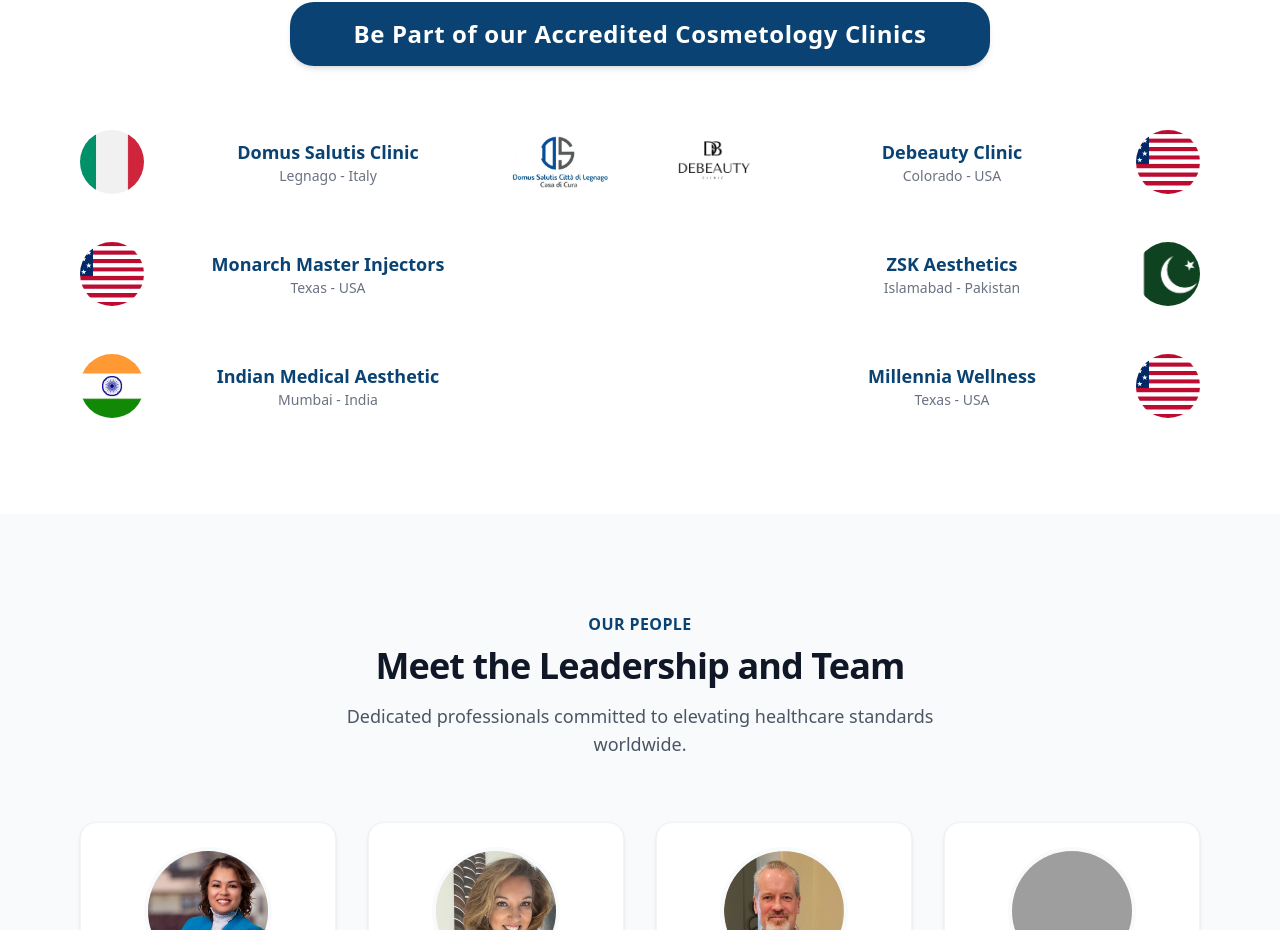
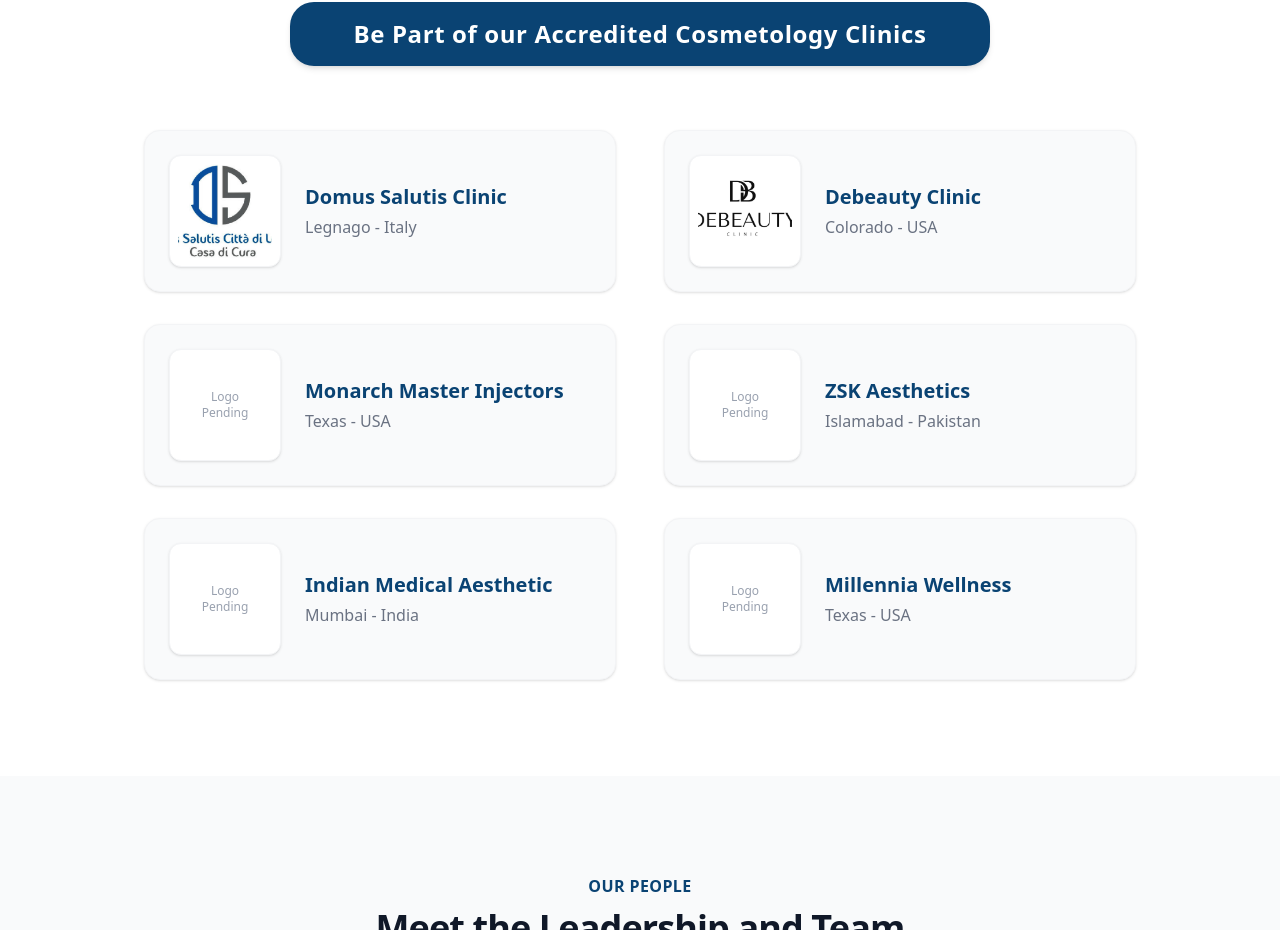
Before and after one commit to aaaacreditation/healthcare, a Next.js app: page / in a window 1280 px wide. Shown: the part 5451-6381 px from the top of the page. Built offline with nearby package versions, Linux system fonts and the light colour scheme; grey boxes are pictures that could not be loaded.

Commit message:
style: remove flags and show logos in structured view

```diff
--- a/app/components/Testimonials.tsx
+++ b/app/components/Testimonials.tsx
@@ -5,44 +5,32 @@
     {
         name: "Domus Salutis Clinic",
         location: "Legnago - Italy",
-        flag: "/accreditedorganizations/flag/italy.png",
         logo: "/accreditedorganizations/domus.jpeg",
-        layout: "left"
     },
     {
         name: "Debeauty Clinic",
         location: "Colorado - USA",
-        flag: "/accreditedorganizations/flag/usa.webp",
         logo: "/accreditedorganizations/debeauty.jpeg",
-        layout: "right"
     },
     {
         name: "Monarch Master Injectors",
         location: "Texas - USA",
-        flag: "/accreditedorganizations/flag/usa.webp",
         logo: "",
-        layout: "left"
     },
     {
         name: "ZSK Aesthetics",
         location: "Islamabad - Pakistan",
-        flag: "/accreditedorganizations/flag/pakistan.webp",
         logo: "",
-        layout: "right"
     },
     {
         name: "Indian Medical Aesthetic",
         location: "Mumbai - India",
-        flag: "/accreditedorganizations/flag/india.jpg",
         logo: "",
-        layout: "left"
     },
     {
         name: "Millennia Wellness",
         location: "Texas - USA",
-        flag: "/accreditedorganizations/flag/usa.webp",
         logo: "",
-        layout: "right"
     }
 ];
 
@@ -57,47 +45,25 @@
                 </div>
             </div>
 
-            <div className="grid grid-cols-1 md:grid-cols-2 gap-y-12 gap-x-16 max-w-6xl mx-auto px-4">
+            <div className="grid grid-cols-1 md:grid-cols-2 gap-y-8 gap-x-12 max-w-5xl mx-auto px-4">
                 {clinics.map((clinic, index) => (
-                    <div key={index} className="flex items-center justify-between w-full">
-                        {clinic.layout === 'left' ? (
-                            <>
-                                {/* Flag */}
-                                <div className="w-14 h-14 md:w-16 md:h-16 shrink-0 rounded-full overflow-hidden flex items-center justify-center bg-transparent">
-                                    {clinic.flag ? <img src={clinic.flag} alt="Flag" className="w-full h-full object-cover" /> : <div className="w-10 h-10 rounded-full bg-gray-200"></div>}
-                                </div>
-                                {/* Name */}
-                                <div className="flex-1 px-4 text-center">
-                                    <h3 className="text-base md:text-lg font-bold text-[#0a4373]">{clinic.name}</h3>
-                                    <p className="text-xs md:text-sm text-gray-500">{clinic.location}</p>
-                                </div>
-                                {/* Logo */}
-                                <div className="w-20 md:w-24 h-16 shrink-0 flex items-center justify-end">
-                                    {clinic.logo ? <img src={clinic.logo} alt="Logo" className="max-w-full max-h-full object-contain" /> : <div className="text-xs text-transparent">Logo</div>}
-                                </div>
-                            </>
-                        ) : (
-                            <>
-                                {/* Logo */}
-                                <div className="w-20 md:w-24 h-16 shrink-0 flex items-center justify-start">
-                                    {clinic.logo ? <img src={clinic.logo} alt="Logo" className="max-w-full max-h-full object-contain" /> : <div className="text-xs text-transparent">Logo</div>}
-                                </div>
-                                {/* Name */}
-                                <div className="flex-1 px-4 text-center">
-                                    <h3 className="text-base md:text-lg font-bold text-[#0a4373]">{clinic.name}</h3>
-                                    <p className="text-xs md:text-sm text-gray-500">{clinic.location}</p>
-                                </div>
-                                {/* Flag */}
-                                <div className="w-14 h-14 md:w-16 md:h-16 shrink-0 rounded-full overflow-hidden flex items-center justify-center bg-transparent">
-                                    {clinic.flag ? <img src={clinic.flag} alt="Flag" className="w-full h-full object-cover" /> : <div className="w-10 h-10 rounded-full bg-gray-200"></div>}
-                                </div>
-                            </>
-                        )}
+                    <div key={index} className="flex items-center gap-6 bg-gray-50 p-6 rounded-2xl border border-gray-100 shadow-sm hover:shadow-md transition-shadow">
+                        {/* Logo */}
+                        <div className="w-24 h-24 md:w-28 md:h-28 shrink-0 flex items-center justify-center bg-white rounded-xl shadow-sm border border-gray-100 p-2 text-center overflow-hidden">
+                            {clinic.logo ? (
+                                <img src={clinic.logo} alt={`${clinic.name} Logo`} className="w-full h-full object-cover" />
+                            ) : (
+                                <span className="text-xs text-gray-400 font-medium px-2">Logo Pending</span>
+                            )}
+                        </div>
+                        {/* Name */}
+                        <div className="flex-1">
+                            <h3 className="text-lg md:text-xl font-bold text-[#0a4373]">{clinic.name}</h3>
+                            <p className="text-sm md:text-base text-gray-500 mt-1">{clinic.location}</p>
+                        </div>
                     </div>
                 ))}
             </div>
-
-            {/* The "Partnering with Excellence" section has been removed entirely */}
         </Section>
     );
 };
```
